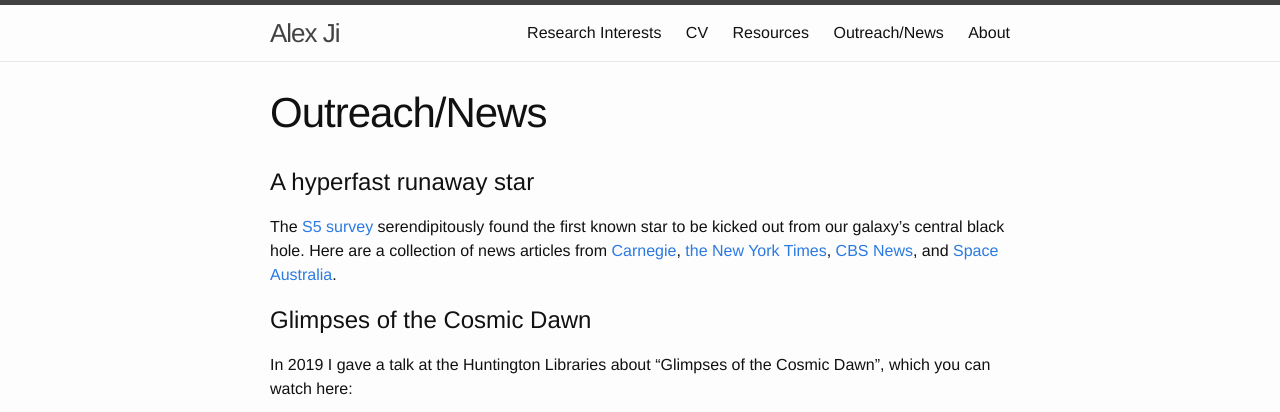
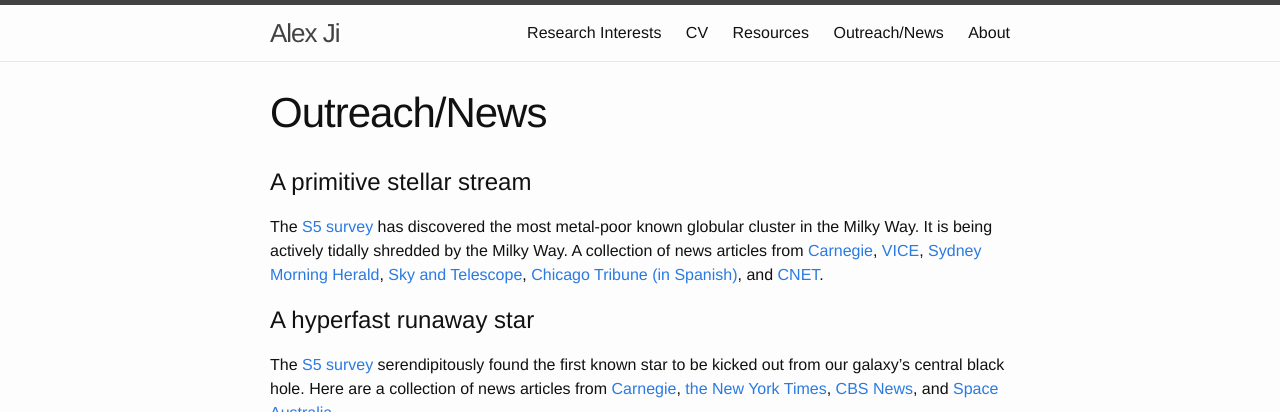
Before and after one commit to alexji/alexji.github.io, a Jekyll site: the page built from outreach.md, in a window 1280 px wide and 900 px high, cut to the strip 0-412 px from the top of the window. Built offline with Jekyll 4.4.1, drawn with Linux system fonts in a browser that asks for light colours.

Commit message:
Added Phoenix Stream

```diff
--- a/outreach.md
+++ b/outreach.md
@@ -4,6 +4,20 @@ title: Outreach/News
 permalink: /outreach/
 order: 5
 ---
+
+# A primitive stellar stream
+
+The [S5 survey](https://s5collab.github.io/) has discovered the most metal-poor known globular cluster in the Milky Way.
+It is being actively tidally shredded by the Milky Way.
+A collection of news articles from
+[Carnegie](https://carnegiescience.edu/news/stellar-archaeology-reveals-remnant-ancient-globular-cluster-thats-last-its-kind),
+[VICE](https://www.vice.com/en_us/article/k7qp3a/scientists-found-an-ancient-graveyard-of-anomalous-stars-in-our-galaxys-halo),
+[Sydney Morning Herald](https://www.smh.com.au/national/australian-scientists-discover-dying-building-block-of-milky-way-20200729-p55gin.html),
+[Sky and Telescope](https://skyandtelescope.org/astronomy-news/remains-of-an-ancient-star-cluster-revealed/),
+[Chicago Tribune (in Spanish)](https://www.chicagotribune.com/espanol/entretenimiento/sns-es-arqueologia-estelar-via-lactea-cumulo-globular-ciencia-20200729-5dswqmg72vbvvgfrjwhcdil7ke-story.html),
+and
+[CNET](https://www.cnet.com/news/astronomers-find-a-dying-remnant-from-star-cluster-that-shouldnt-have-existed/).
+
 
 # A hyperfast runaway star
 
```
